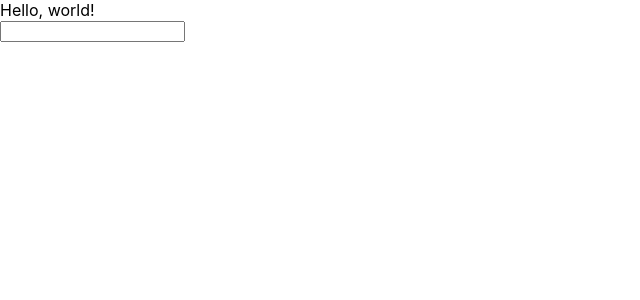
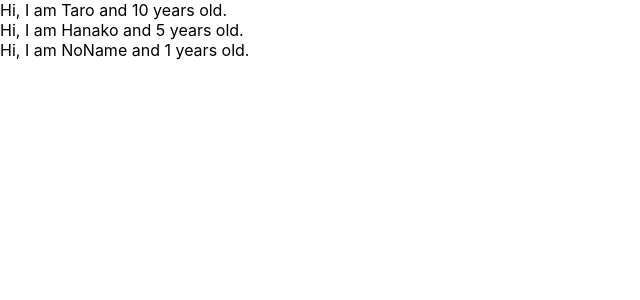
Before and after one commit to Noiri/react-redux-basic, a React (Create React App) app: page / in a window 1280 px wide. Shown: the top 300 px of the page, without its empty margins (0-640 px from the left). Built offline with nearby package versions, Linux system fonts and the light colour scheme.

Commit message:
learn props of component

```diff
--- a/src/App.js
+++ b/src/App.js
@@ -1,15 +1,30 @@
 import React, { Component } from 'react';
 
-//クラスコンポーネント
-class App extends Component {
-  render() {
-    return(
-		<React.Fragment>
-			<div>Hello, world!</div>
-			<input type="text" onChange={() => {console.log("I am clicke!");}} />
-		</React.Fragment>
+// 関数コンポーネント
+const App = () => {
+	const profiles = [
+		{name: "Taro", age: 10},
+		{name: "Hanako", age: 5},
+		{name: "NoName"}
+	]
+	return (
+		<div>
+			{
+				profiles.map((profile, index) => {
+					return <User name={profile.name} age={profile.age} key={index} />
+				}
+			)}
+		</div>
 	)
-  }
+}
+
+const User = (props) => {
+	return <div> Hi, I am {props.name} and {props.age} years old.</div>
+}
+
+
+User.defaultProps = {
+	age: 1
 }
 
 
```
